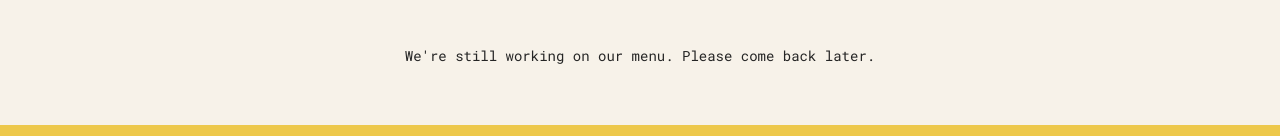
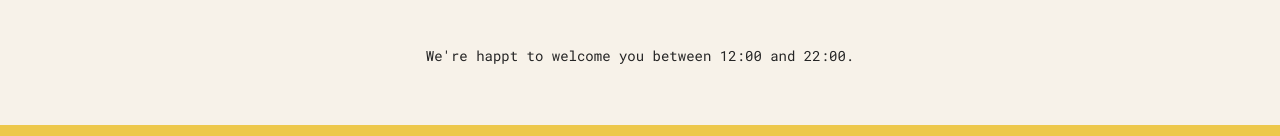
Before and after one commit to SumedhThota/pizza-menu, a React (Create React App) app: page / in a window 1280 px wide. Shown: the part 702-838 px from the top of the page. Built offline with nearby package versions, Linux system fonts and the light colour scheme.

Commit message:
Updated store timings

```diff
--- a/src/Footer.js
+++ b/src/Footer.js
@@ -13,7 +13,7 @@ export default function Footer (){
                     <button className="btn">Order</button>
                     </div>):
                     (<div className = "order">
-                    <p>We're still working on our menu. Please come back later.</p>
+                    <p>We're happt to welcome you between {openHour}:00 and {closeHour}:00.</p>
                 </div>)
                 }
         </div>
```
